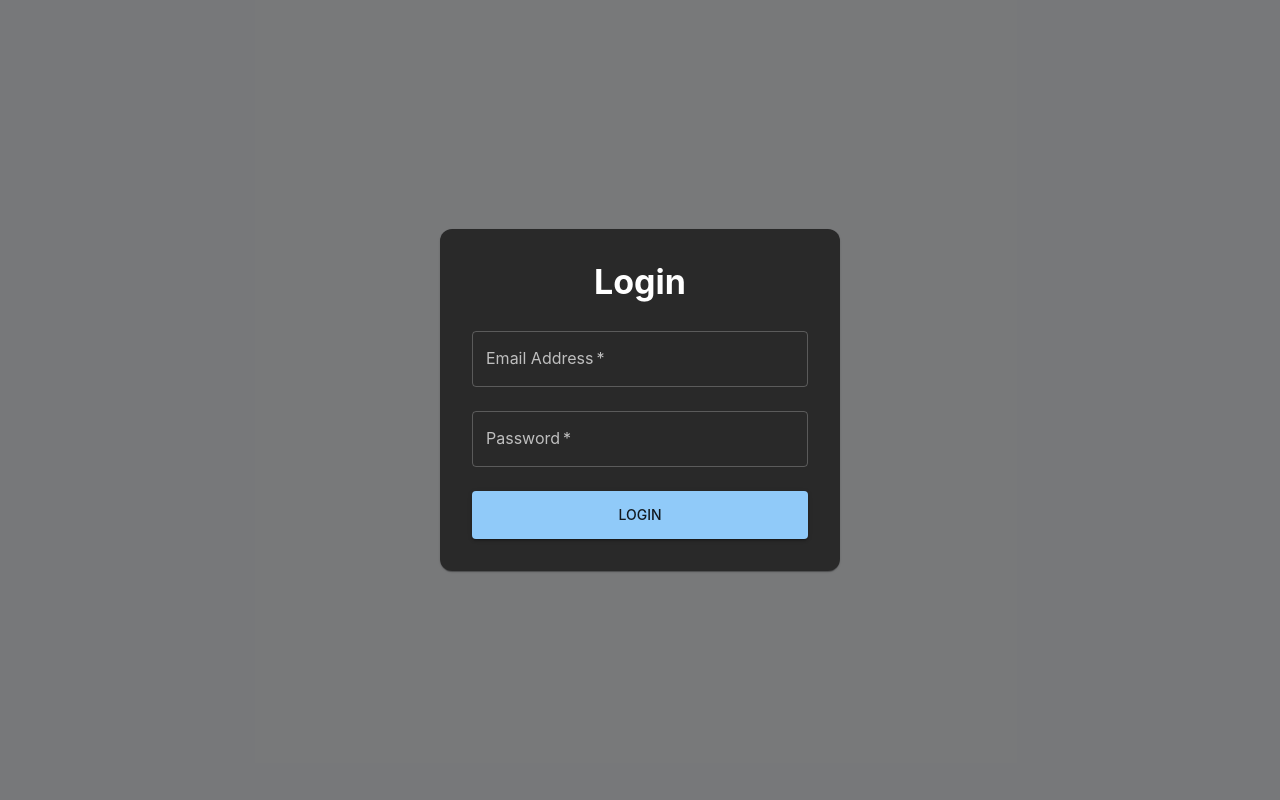
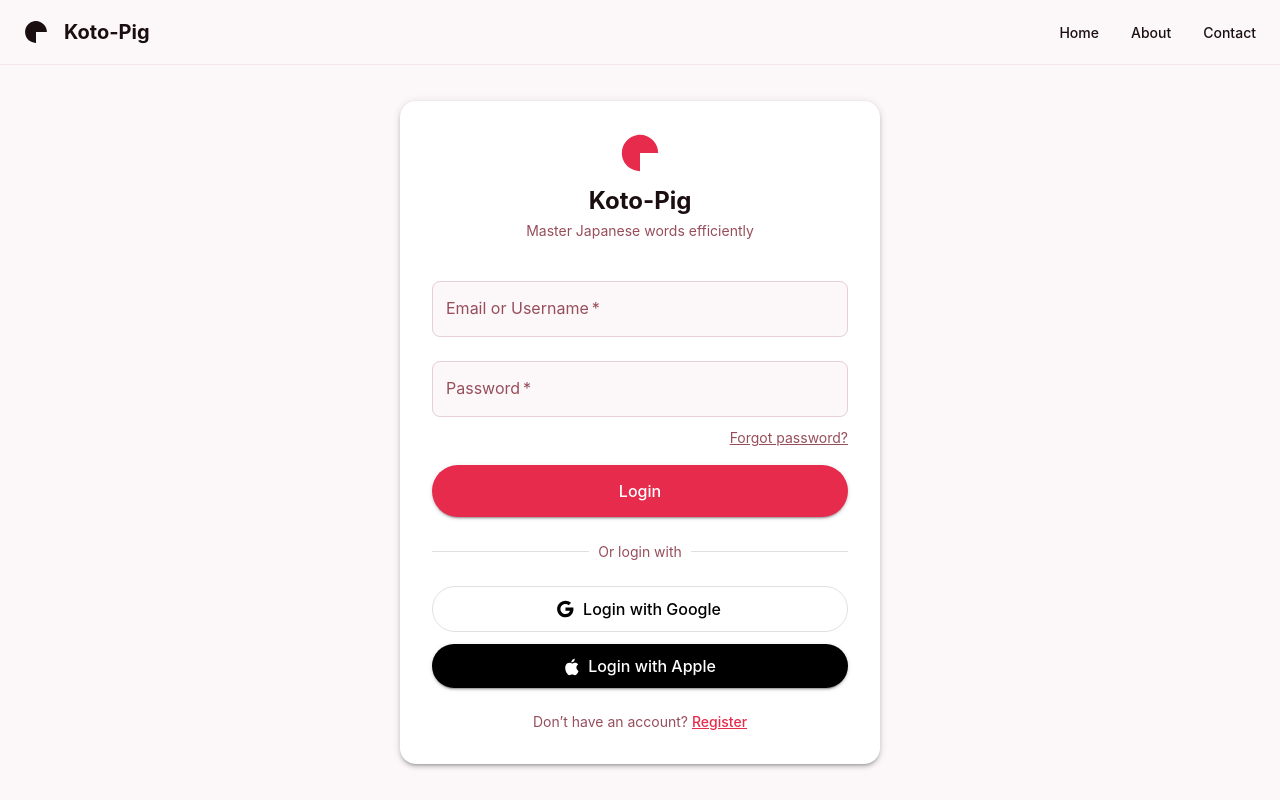
Before and after one commit to piglig/KotoPig, a React (Create React App) app: page /KotoPig/login in a window 1280 px wide. Built offline with nearby package versions, Linux system fonts and the light colour scheme; no server answers.

Commit message:
refactor: login page

```diff
--- a/src/pages/LoginPage.js
+++ b/src/pages/LoginPage.js
@@ -1,10 +1,38 @@
+import React, { useState } from 'react';
+import { useNavigate, Link as RouterLink } from 'react-router-dom';
+import { useAuth } from '../contexts/AuthContext';
+import {
+  Box,
+  Button,
+  TextField,
+  Typography,
+  Alert,
+  AppBar,
+  Toolbar,
+  Container,
+  Paper,
+  Link,
+  Divider,
+  SvgIcon,
+} from '@mui/material';
+import { Google as GoogleIcon } from '@mui/icons-material';
 
-import React, { useState } from 'react';
-import { useNavigate } from 'react-router-dom';
-import { useAuth } from '../contexts/AuthContext';
-import { useWordContext } from '../contexts/WordContext';
-import WordCloud from '../components/WordCloud';
-import { Box, Card, TextField, Button, Typography, Alert } from '@mui/material';
+const KotoPigLogo = (props) => (
+  <SvgIcon {...props} viewBox="0 0 48 48">
+    <path
+      d="M24 45.8096C19.6865 45.8096 15.4698 44.5305 11.8832 42.134C8.29667 39.7376 5.50128 36.3314 3.85056 32.3462C2.19985 28.361 1.76794 23.9758 2.60947 19.7452C3.451 15.5145 5.52816 11.6284 8.57829 8.5783C11.6284 5.52817 15.5145 3.45101 19.7452 2.60948C23.9758 1.76795 28.361 2.19986 32.3462 3.85057C36.3314 5.50129 39.7376 8.29668 42.134 11.8833C44.5305 15.4698 45.8096 19.6865 45.8096 24L24 24L24 45.8096Z"
+    />
+  </SvgIcon>
+);
+
+const AppleIcon = (props) => (
+    <SvgIcon {...props} viewBox="0 0 24 24">
+        <path
+            d="M19.664 13.852c-.098-2.495 2.045-3.686 2.137-3.742-1.163-1.699-2.968-1.931-3.608-1.953-1.533-.155-2.993.902-3.771.902-.776 0-1.971-.878-3.243-.854-1.671.025-3.223.977-4.084 2.482-1.741 3.016-.445 7.476 1.25 9.92.833 1.182 1.822 2.505 3.116 2.456 1.244-.05 1.713-.793 3.217-.793 1.503 0 1.923.793 3.245.77 1.344-.025 2.192-1.184 3.003-2.373.94-1.376 1.326-2.717 1.348-2.788-.03-.014-2.575-1.017-2.616-4.027zm-3.038-7.473c.688-.835 1.154-2.01 1.027-3.179-1.007.04-2.223.675-2.945 1.51-.64.728-1.204 1.899-1.055 3.015 1.115.086 2.286-.565 2.973-1.346z"
+        />
+    </SvgIcon>
+);
+
 
 const LoginPage = () => {
   const [email, setEmail] = useState('');
@@ -12,7 +40,6 @@
   const [error, setError] = useState(null);
   const [loading, setLoading] = useState(false);
   const { login } = useAuth();
-  const { words } = useWordContext();
   const navigate = useNavigate();
 
   const handleLogin = async (e) => {
@@ -30,33 +57,41 @@
   };
 
   return (
-    <Box sx={{ position: 'relative', height: '100vh', width: '100vw', overflow: 'hidden' }}>
-      <Box sx={{ position: 'absolute', top: 0, left: 0, right: 0, bottom: 0, zIndex: 1 }}>
-        <WordCloud words={words} />
-      </Box>
-      <Box
-        sx={{
-          position: 'absolute',
-          top: 0,
-          left: 0,
-          right: 0,
-          bottom: 0,
-          display: 'flex',
-          justifyContent: 'center',
-          alignItems: 'center',
-          zIndex: 2,
-          backgroundColor: 'rgba(0, 0, 0, 0.5)' // Semi-transparent overlay
-        }}
-      >
-        <Card sx={{ p: 4, width: '100%', maxWidth: 400, borderRadius: '12px' }}>
-          <Typography variant="h4" component="h1" gutterBottom sx={{ textAlign: 'center', fontWeight: 'bold' }}>
-            Login
-          </Typography>
-          {error && <Alert severity="error" sx={{ mb: 2 }}>{error}</Alert>}
-          <form onSubmit={handleLogin}>
+    <Box sx={{ minHeight: '100vh', display: 'flex', flexDirection: 'column', bgcolor: '#fcf8f9' }}>
+      <AppBar position="static" elevation={0} sx={{ bgcolor: 'transparent', borderBottom: '1px solid #f3e7ea' }}>
+        <Toolbar sx={{ justifyContent: 'space-between', px: 5, py: 1.5 }}>
+          <Box sx={{ display: 'flex', alignItems: 'center', gap: 2, color: '#1b0e10' }}>
+            <KotoPigLogo sx={{ fontSize: 24 }} />
+            <Typography variant="h6" component="div" sx={{ fontWeight: 'bold' }}>
+              Koto-Pig
+            </Typography>
+          </Box>
+          <Box sx={{ display: 'flex', gap: 4 }}>
+            <Link component={RouterLink} to="/" color="#1b0e10" sx={{ textDecoration: 'none', fontSize: '14px', fontWeight: 500 }}>Home</Link>
+            <Link href="#" color="#1b0e10" sx={{ textDecoration: 'none', fontSize: '14px', fontWeight: 500 }}>About</Link>
+            <Link href="#" color="#1b0e10" sx={{ textDecoration: 'none', fontSize: '14px', fontWeight: 500 }}>Contact</Link>
+          </Box>
+        </Toolbar>
+      </AppBar>
+
+      <Container component="main" sx={{ display: 'flex', alignItems: 'center', flexGrow: 1 }}>
+        <Paper elevation={3} sx={{ p: 4, width: '100%', borderRadius: '16px', bgcolor: 'white', maxWidth: '480px', mx: 'auto' }}>
+          <Box sx={{ display: 'flex', flexDirection: 'column', alignItems: 'center', mb: 3 }}>
+            <KotoPigLogo sx={{ fontSize: 40, color: '#e72b4d', mb: 1.5 }} />
+            <Typography component="h1" variant="h5" sx={{ fontWeight: 'bold', color: '#1b0e10' }}>
+              Koto-Pig
+            </Typography>
+            <Typography variant="body2" sx={{ color: '#974e5b', mt: 0.5 }}>
+              Master Japanese words efficiently
+            </Typography>
+          </Box>
+
+          {error && <Alert severity="error" sx={{ mb: 2, width: '100%' }}>{error}</Alert>}
+
+          <Box component="form" onSubmit={handleLogin} sx={{ width: '100%' }}>
             <TextField
-              label="Email Address"
               type="email"
+              label="Email or Username"
               variant="outlined"
               fullWidth
               margin="normal"
@@ -64,10 +99,36 @@
               onChange={(e) => setEmail(e.target.value)}
               required
               disabled={loading}
+              InputLabelProps={{
+                sx: {
+                  color: '#974e5b',
+                  '&.Mui-focused': {
+                    color: '#e72b4d',
+                  },
+                },
+              }}
+              inputProps={{
+                sx: { color: '#1b0e10' },
+              }}
+              sx={{
+                '& .MuiOutlinedInput-root': {
+                  borderRadius: '8px',
+                  backgroundColor: '#fcf8f9',
+                  '& fieldset': { borderColor: '#e7d0d4' },
+                  '&:hover fieldset': { borderColor: '#e72b4d' },
+                  '&.Mui-focused fieldset': { borderColor: '#e72b4d' },
+                },
+                '& input:-webkit-autofill': {
+                  WebkitBoxShadow: '0 0 0 1000px #fcf8f9 inset',
+                  WebkitTextFillColor: '#1b0e10',
+                  transition: 'background-color 5000s ease-in-out 0s',
+                  caretColor: '#1b0e10',
+                },
+              }}
             />
             <TextField
+              type="password"
               label="Password"
-              type="password"
               variant="outlined"
               fullWidth
               margin="normal"
@@ -75,20 +136,101 @@
               onChange={(e) => setPassword(e.target.value)}
               required
               disabled={loading}
+              InputLabelProps={{
+                sx: {
+                  color: '#974e5b',
+                  '&.Mui-focused': {
+                    color: '#e72b4d',
+                  },
+                },
+              }}
+              inputProps={{
+                sx: { color: '#1b0e10' },
+              }}
+              sx={{
+                mb: 1,
+                '& .MuiOutlinedInput-root': {
+                  borderRadius: '8px',
+                  backgroundColor: '#fcf8f9',
+                  '& fieldset': { borderColor: '#e7d0d4' },
+                  '&:hover fieldset': { borderColor: '#e72b4d' },
+                  '&.Mui-focused fieldset': { borderColor: '#e72b4d' },
+                },
+              }}
             />
+            <Box sx={{ textAlign: 'right', mb: 2 }}>
+              <Link href="#" variant="body2" sx={{ color: '#974e5b', textDecoration: 'underline' }}>
+                Forgot password?
+              </Link>
+            </Box>
+
             <Button
               type="submit"
+              fullWidth
               variant="contained"
-              color="primary"
-              fullWidth
-              sx={{ mt: 2, py: 1.5 }}
               disabled={loading}
+              sx={{
+                py: 1.5,
+                bgcolor: '#e72b4d',
+                color: 'white',
+                borderRadius: '999px',
+                textTransform: 'none',
+                fontWeight: 'semibold',
+                fontSize: '16px',
+                '&:hover': { bgcolor: '#c92140' },
+              }}
             >
               {loading ? 'Logging in...' : 'Login'}
             </Button>
-          </form>
-        </Card>
-      </Box>
+          </Box>
+
+          <Divider sx={{ my: 3, color: '#974e5b', fontSize: '14px' }}>Or login with</Divider>
+
+          <Box sx={{ display: 'flex', flexDirection: 'column', gap: 1.5 }}>
+            <Button
+              fullWidth
+              variant="outlined"
+              startIcon={<GoogleIcon />}
+              sx={{
+                py: 1,
+                borderRadius: '999px',
+                borderColor: 'grey.300',
+                color: 'black',
+                textTransform: 'none',
+                fontWeight: 'semibold',
+                fontSize: '16px',
+                '&:hover': { bgcolor: 'grey.50', borderColor: 'grey.400' },
+              }}
+            >
+              Login with Google
+            </Button>
+            <Button
+              fullWidth
+              variant="contained"
+              startIcon={<AppleIcon />}
+              sx={{
+                py: 1,
+                borderRadius: '999px',
+                bgcolor: 'black',
+                color: 'white',
+                textTransform: 'none',
+                fontWeight: 'semibold',
+                fontSize: '16px',
+                '&:hover': { bgcolor: '#333' },
+              }}
+            >
+              Login with Apple
+            </Button>
+          </Box>
+
+          <Typography variant="body2" sx={{ color: '#974e5b', textAlign: 'center', mt: 3 }}>
+            Don’t have an account?{' '}
+            <Link component={RouterLink} to="/register" sx={{ color: '#e72b4d', fontWeight: 'medium', textDecoration: 'underline' }}>
+              Register
+            </Link>
+          </Typography>
+        </Paper>
+      </Container>
     </Box>
   );
 };
--- a/src/theme/theme.js
+++ b/src/theme/theme.js
@@ -3,20 +3,33 @@
 // A custom theme for this app
 const theme = createTheme({
   palette: {
-    mode: 'dark', // Start with dark mode as per the PRD
+    mode: 'light', // Change to light mode to match the login page design
     primary: {
-      main: '#90caf9',
+      main: '#e72b4d',
     },
     secondary: {
       main: '#f48fb1',
     },
     background: {
-      default: '#121212',
-      paper: '#1e1e1e',
+      default: '#fcf8f9',
+      paper: '#ffffff',
+    },
+    info: {
+      main: '#974e5b',
+      light: '#f3e7ea',
+    },
+    success: {
+      main: '#268c60',
+      light: '#e6f5ec',
+    },
+    error: {
+      main: '#c0392b',
+      light: '#fcebea',
     },
   },
   typography: {
     fontFamily: [
+      'Plus Jakarta Sans',
       '-apple-system',
       'BlinkMacSystemFont',
       '"Segoe UI"',
@@ -29,6 +42,38 @@
       '"Segoe UI Symbol"',
     ].join(','),
   },
+  components: {
+    MuiAlert: {
+      styleOverrides: {
+        root: ({ ownerState }) => ({
+          borderRadius: '8px',
+          ...(ownerState.severity === 'info' && {
+            backgroundColor: '#f3e7ea',
+            color: '#974e5b',
+          }),
+          ...(ownerState.severity === 'success' && {
+            backgroundColor: '#e6f5ec',
+            color: '#268c60',
+          }),
+          ...(ownerState.severity === 'error' && {
+            backgroundColor: '#fcebea',
+            color: '#c0392b',
+          }),
+        }),
+        icon: ({ ownerState }) => ({
+          ...(ownerState.severity === 'info' && {
+            color: '#974e5b',
+          }),
+          ...(ownerState.severity === 'success' && {
+            color: '#268c60',
+          }),
+          ...(ownerState.severity === 'error' && {
+            color: '#c0392b',
+          }),
+        }),
+      },
+    },
+  },
 });
 
 export default theme;
```
Also changed, not shown: test.txt (added), 2 other files (tests, documents, lock files or other folders).
